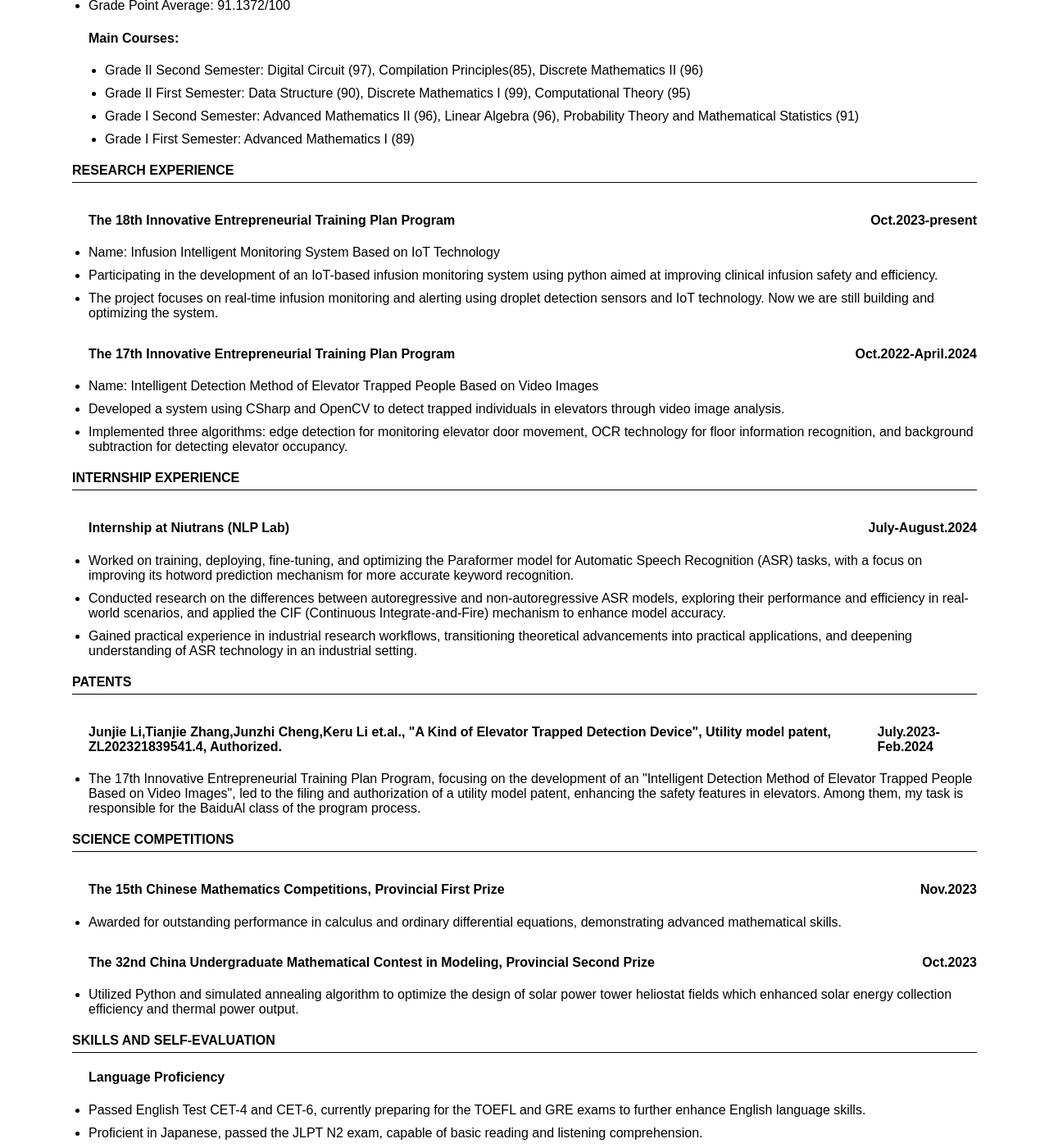
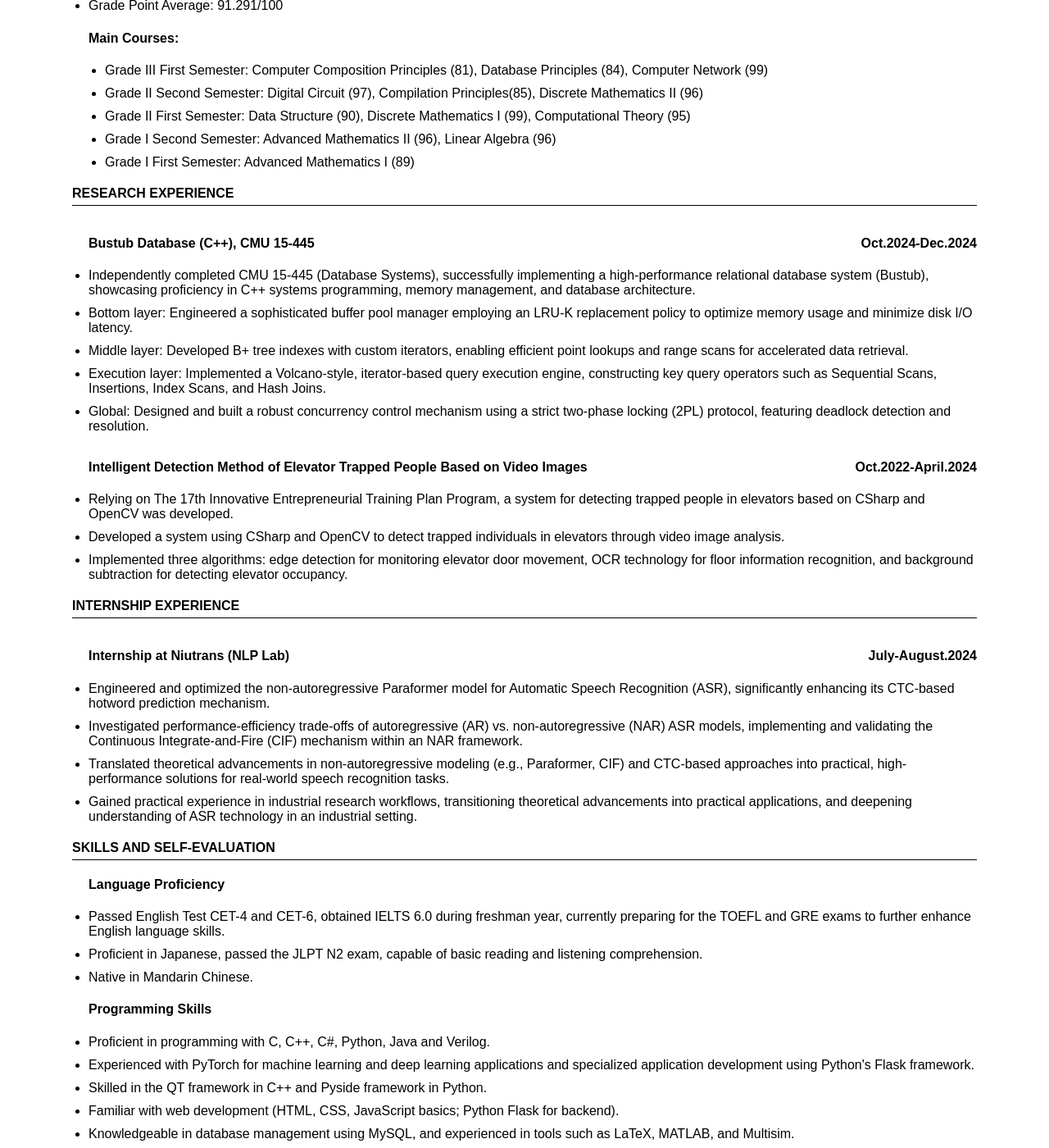
Before and after one commit to Miki-Riako/adjmatrix-page, a Jekyll site: the page built from pages/cv.html, in a window 1280 px wide and 1400 px high, scrolled down 330 px. Shown: the whole window at 82% size. Built offline with Jekyll 4.4.1, drawn with Linux system fonts in a browser that asks for light colours; some of the changed text lies outside the part shown.

Commit message:
update cv

```diff
--- a/_layouts/cv.html
+++ b/_layouts/cv.html
@@ -19,65 +20,68 @@
       <div class="project-date">Sep.2022-present</div>
     </div>
   <li>Major: Computer Science and Technology</li>
-  <li>Grade Point Average: 91.1372/100</li>
+  <li>Grade Point Average: 91.291/100</li>
+
   <div>
     <h4>Main Courses:</h4>
     <ul>
+      <li>Grade III First Semester: Computer Composition Principles (81), Database Principles (84), Computer Network (99)</li>
       <li>Grade II Second Semester: Digital Circuit (97), Compilation Principles(85), Discrete Mathematics II (96)</li>
       <li>Grade II First Semester: Data Structure (90), Discrete Mathematics I (99), Computational Theory (95)</li>
-      <li>Grade I Second Semester: Advanced Mathematics II (96), Linear Algebra (96), Probability Theory and Mathematical Statistics (91)</li>
+      <li>Grade I Second Semester: Advanced Mathematics II (96), Linear Algebra (96)</li>
       <li>Grade I First Semester: Advanced Mathematics I (89)</li>
     </ul>
   </div>
   </ul>
+
   <div class="section-title bold">RESEARCH EXPERIENCE</div>
   <ul>
     <div class="project">
-      <h4 class="project-name">The 18th Innovative Entrepreneurial Training Plan Program</h4>
-      <div class="project-date">Oct.2023-present</div>
+      <h4 class="project-name">Bustub Database (C++), CMU 15-445</h4>
+      <div class="project-date">Oct.2024-Dec.2024</div>
     </div>
-    <li>Name: Infusion Intelligent Monitoring System Based on IoT Technology</li>
+      <li>Independently completed CMU 15-445 (Database Systems), successfully implementing a high-performance relational database system (Bustub), showcasing proficiency in C++ systems programming, memory management, and database architecture.</li>
+      <li>Bottom layer: Engineered a sophisticated buffer pool manager employing an LRU-K replacement policy to optimize memory usage and minimize disk I/O latency.</li>
+      <li>Middle layer: Developed B+ tree indexes with custom iterators, enabling efficient point lookups and range scans for accelerated data retrieval.</li>
+      <li>Execution layer: Implemented a Volcano-style, iterator-based query execution engine, constructing key query operators such as Sequential Scans, Insertions, Index Scans, and Hash Joins.</li>
+      <li>Global: Designed and built a robust concurrency control mechanism using a strict two-phase locking (2PL) protocol, featuring deadlock detection and resolution.</li>
+    <!-- <div class="project">
+      <h4 class="project-name">Infusion Intelligent Monitoring System Based on IoT Technology</h4>
+      <div class="project-date">Oct.2023-April.2025</div>
+    </div>
+    <li>Relying on The 18th Innovative Entrepreneurial Training Plan Program, an infusion intelligent monitoring system based on the Internet of Things technology was built using the Python Flask framework.</li>
     <li>Participating in the development of an IoT-based infusion monitoring system using python aimed at improving clinical infusion safety and efficiency.</li>
-    <li>The project focuses on real-time infusion monitoring and alerting using droplet detection sensors and IoT technology. Now we are still building and optimizing the system.</li>
-    <!-- <div class="project">
-      <h4 class="project-name">Bustub Database(C++), CMU15-445 Lab1</h4>
-      <div class="project-date">Sep.2023-Oct.2023</div>
-    </div>
-    <li>Developed a buffer pool manager for a disk-oriented storage manager.</li>
-    <li>Implemented thread-safe operations and LRU-K Replacement Policy to efficiently manage database pages between disk and main memory.</li>
-    <li>Completed as a single-person project, highlighting skills in C++ and database management systems.</li> -->
+    <li>The project focuses on real-time infusion monitoring and alerting using droplet detection sensors and IoT technology.</li> -->
     <div class="project">
-      <h4 class="project-name">The 17th Innovative Entrepreneurial Training Plan Program</h4>
+      <h4 class="project-name">Intelligent Detection Method of Elevator Trapped People Based on Video Images</h4>
       <div class="project-date">Oct.2022-April.2024</div>
     </div>
-    <li>Name: Intelligent Detection Method of Elevator Trapped People Based on Video Images</li>
-    <li>Developed a system using CSharp and OpenCV to detect trapped individuals in elevators through video image analysis.</li>
-    <li>Implemented three algorithms: edge detection for monitoring elevator door movement, OCR technology for floor information recognition, and background subtraction for detecting elevator occupancy.</li>
+      <li>Relying on The 17th Innovative Entrepreneurial Training Plan Program, a system for detecting trapped people in elevators based on CSharp and OpenCV was developed.</li>
+      <li>Developed a system using CSharp and OpenCV to detect trapped individuals in elevators through video image analysis.</li>
+      <li>Implemented three algorithms: edge detection for monitoring elevator door movement, OCR technology for floor information recognition, and background subtraction for detecting elevator occupancy.</li>
+    <!-- <li>This project resulted in an authorized utility model patent (ZL202321839541.4), where I was responsible for developing the image processing pipeline for occupancy detection and the core logic for the BaiduAI SDK integration].</li> -->
   </ul>
+
   <div class="section-title bold">INTERNSHIP EXPERIENCE</div>
   <ul>
     <div class="project">
       <h4 class="project-name">Internship at Niutrans (NLP Lab)</h4>
       <div class="project-date">July-August.2024</div>
     </div>
-    <li>Worked on training, deploying, fine-tuning, and optimizing the Paraformer model for Automatic Speech Recognition (ASR) tasks, with a focus on improving its hotword prediction mechanism for more accurate keyword recognition.</li>
-    <li>Conducted research on the differences between autoregressive and non-autoregressive ASR models, exploring their performance and efficiency in real-world scenarios, and applied the CIF (Continuous Integrate-and-Fire) mechanism to enhance model accuracy.</li>
+    <li>Engineered and optimized the non-autoregressive Paraformer model for Automatic Speech Recognition (ASR), significantly enhancing its CTC-based hotword prediction mechanism.</li>
+    <li>Investigated performance-efficiency trade-offs of autoregressive (AR) vs. non-autoregressive (NAR) ASR models, implementing and validating the Continuous Integrate-and-Fire (CIF) mechanism within an NAR framework.</li>
+    <li>Translated theoretical advancements in non-autoregressive modeling (e.g., Paraformer, CIF) and CTC-based approaches into practical, high-performance solutions for real-world speech recognition tasks.</li>
     <li>Gained practical experience in industrial research workflows, transitioning theoretical advancements into practical applications, and deepening understanding of ASR technology in an industrial setting.</li>
   </ul>
-  <div class="section-title bold">PATENTS</div>
+  <!-- <div class="section-title bold">PATENTS</div>
   <ul>
-    <!-- <div class="project">
-      <h4 class="project-name">Junjie Li, "Internet Domain Name Information Management System", Software copyright, Patent Pending.</h4>
-      <div class="project-date">Starting Mar.2024</div>
-    </div>
-    <li>Created a C++ based Internet domain management system with MySQL, QT framework, which has the features of hierarchical structure management, basic CRUD operation, rich animation and visualization interface, various user personalization settings and easy operation, which is developed entirely by myself.</li> -->
     <div class="project">
       <h4 class="project-name">Junjie Li,Tianjie Zhang,Junzhi Cheng,Keru Li et.al., "A Kind of Elevator Trapped Detection Device", Utility model patent, ZL202321839541.4, Authorized.</h4>
       <div class="project-date">July.2023-Feb.2024</div>
     </div>
     <li>The 17th Innovative Entrepreneurial Training Plan Program, focusing on the development of an "Intelligent Detection Method of Elevator Trapped People Based on Video Images", led to the filing and authorization of a utility model patent, enhancing the safety features in elevators. Among them, my task is responsible for the BaiduAl class of the program process.</li>
-  </ul>
-  <div class="section-title bold">SCIENCE COMPETITIONS</div>
+  </ul> -->
+  <!-- <div class="section-title bold">SCIENCE COMPETITIONS</div>
   <ul>
     <div class="project">
       <h4 class="project-name">The 15th Chinese Mathematics Competitions, Provincial First Prize</h4>
@@ -89,26 +93,28 @@
       <div class="project-date">Oct.2023</div>
     </div>
     <li>Utilized Python and simulated annealing algorithm to optimize the design of solar power tower heliostat fields which enhanced solar energy collection efficiency and thermal power output.</li>
-  </ul>
+  </ul> -->
   <div class="section-title bold">SKILLS AND SELF-EVALUATION</div>
   <ul>
     <h4>Language Proficiency</h4>
-      <li>Passed English Test CET-4 and CET-6, currently preparing for the TOEFL and GRE exams to further enhance English language skills.</li>
+      <li>Passed English Test CET-4 and CET-6, obtained IELTS 6.0 during freshman year, currently preparing for the TOEFL and GRE exams to further enhance English language skills.</li>
       <li>Proficient in Japanese, passed the JLPT N2 exam, capable of basic reading and listening comprehension.</li>
       <li>Native in Mandarin Chinese.</li>
     <h4>Programming Skills</h4>
       <li>Proficient in programming with C, C++, C#, Python, Java and Verilog.</li>
       <li>Experienced with PyTorch for machine learning and deep learning applications and specialized application development using Python's Flask framework.</li>
-      <li>Skilled in the QT framework using C++.</li>
-      <li>Familiar with basic web development, including front-end and back-end frameworks like HTML and Flask.</li>
+      <li>Skilled in the QT framework in C++ and Pyside framework in Python.</li>
+      <li>Familiar with web development (HTML, CSS, JavaScript basics; Python Flask for backend).</li>
       <li>Knowledgeable in database management using MySQL, and experienced in tools such as LaTeX, MATLAB, and Multisim.</li>
     <h4>Software and Tool</h4>
-      <li>Comfortable with Linux operating systems and basic shell command-line operations.</li>
+      <li>Comfortable with Linux operating systems and shell command-line operations.</li>
       <li>Familiar with Git for version control and collaborative development.</li>
       <li>Experienced in media editing and production using AE, PS, and PR.</li>
     <h4>Mathematical Abilities</h4>
+      <li>Won The Chinese Mathematics Competitions, Provincial First Prize in 2023. Awarded for outstanding performance in calculus and ordinary differential equations, demonstrating advanced mathematical skills.</li>
+      <li>Proficient in using a mathematical graphics framework Manim in Python and familiar with using Matlab to solve mathematical problems.</li>
       <li>In addition to completing the required math courses, enrolled in elective courses Functions of a Complex Variable and Integral Transforms (98).</li>
-      <li>Expanded understanding beyond mandatory curriculum by taking Mathematics Analysis (89) and Advanced Algebra (93) during Grade I.</li>
+      <li>Expanded understanding beyond mandatory curriculum by taking Mathematics Analysis (89) and Advanced Algebra (93) during first year.</li>
     <h4>Communication and Collaboration</h4>
       <li>Possess strong communication and collaboration skills, enabling effective teamwork and productive interactions with colleagues.</li>
       <li>Skilled in executing assigned tasks efficiently, ensuring timely completion and high-quality results.</li>
```
Also changed, not shown: other parts of _layouts/cv.html (+2 -1 lines), _layouts/zh_cv.html (deleted, +0 -118 lines), 1 other file.
